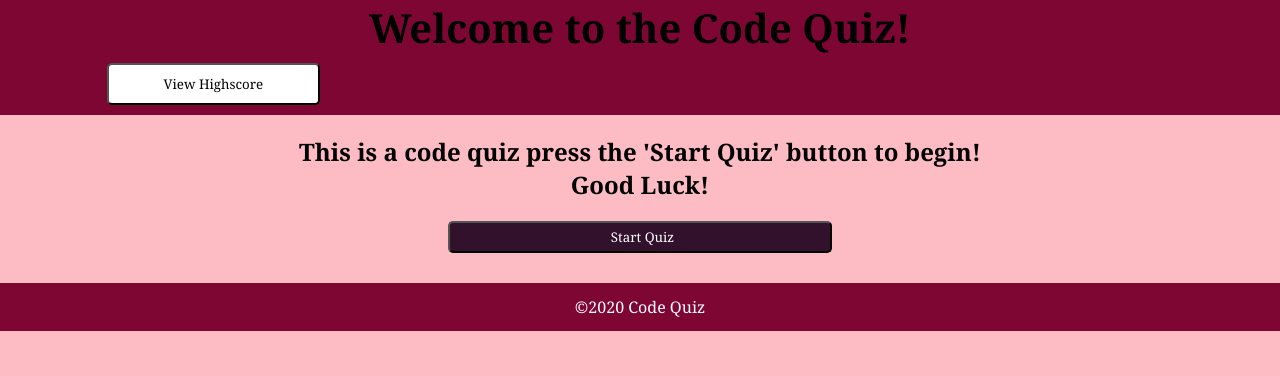
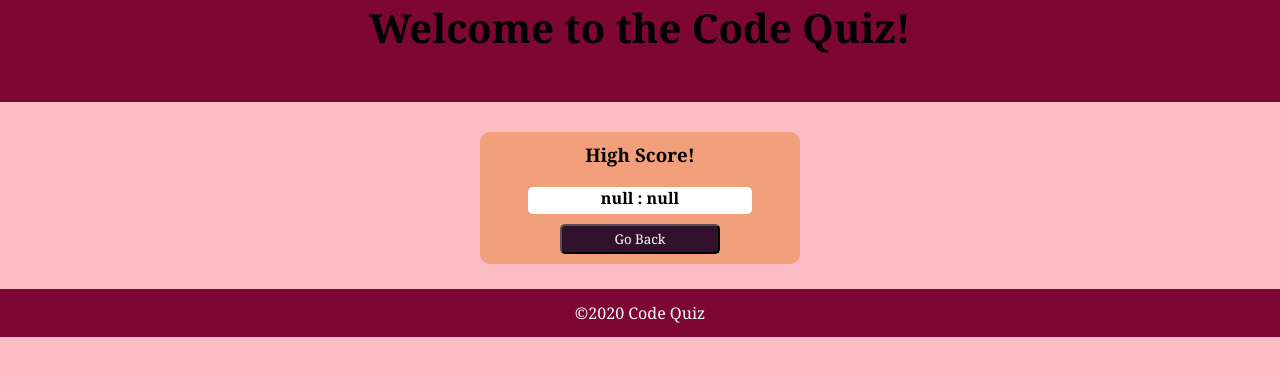
Before and after one commit to njderenne/Code-Quiz, a plain HTML site: page index.html in a window 1280 px wide. Both pictures are taken after a click on the element "View Highscore". Drawn offline with Linux system fonts and the light colour scheme.

Commit message:
added highscore page and implemented it into the quiz

```diff
--- a/assets/css/style.css
+++ b/assets/css/style.css
@@ -192,6 +192,41 @@ header {
     text-align: center;
 }
 
+.score {
+    background-color: #F2A07B;
+    width: 25%;
+    margin: 5px auto 25px auto;
+    border-radius: 10px;
+    text-align: center;
+
+}
+
+.high-score-title {
+    text-align: center;
+    padding-bottom: 20px;
+    padding-top: 10px;
+}
+
+.high-score-list {
+    padding-bottom: 5px;
+    font-weight: 700;
+    background-color: #fff;
+    width: 70%;
+    margin: auto;
+    border-radius: 5px;
+}
+
+.go-back-btn {
+    width: 50%;
+    background-color: #31112C;
+    border-radius: 5px;
+    color: #fff;
+    padding: 4px;
+    text-align: start;
+    margin: 10px auto 10px auto;
+    text-align: center;
+}
+
 footer {
     background-color: #7D0633;
     color: #fff;
--- a/assets/js/script.js
+++ b/assets/js/script.js
@@ -6,6 +6,8 @@ var countDownEl = document.querySelector(".timer");
 var startTextEl = document.querySelector(".start-text");
 var startBtn = document.querySelector(".start-btn");
 var highscoreEl = document.querySelector(".highscore");
+var highScorePageEl = document.querySelector(".score");
+var highScoreDisplayEl = document.querySelector(".high-score-list");
 var questionCountEl = document.querySelector(".question-count");
 var timerEl = document.querySelector(".timer");
 var endTextEl = document.querySelector(".end-text");
@@ -97,20 +99,17 @@ var questionArray = [
 ];
 
 var startGame = function() {
+    highscoreEl.classList.remove("hidden");
+    startTextEl.classList.remove("hidden");
+    highScorePageEl.classList.add("hidden");
     textAreaEl.classList.add("hidden");
     //highscoreEl.classList.add("hidden");
     questionCountEl.classList.add("hidden");
     timerEl.classList.add("hidden");
     endTextEl.classList.add("hidden");
+    highScoreDisplayEl.classList.add("hidden");
 
-
-    //startTextEl.textContent = "This is the start of the quiz";
-    //startTextEl.classList.add("hidden");
     startBtn.addEventListener("click", setUpQuiz);
-    //setUpQuiz();
-    //set initial screen
-    //call showQuestion function on click event
-    //startButton.addEventListener("click", setUpQuiz);
 };
 
 var startTimer = function() {
@@ -133,7 +132,6 @@ var setUpQuiz = function() {
     console.log("this sets up the page");
     showQuestion();
 };
-
 
 var showQuestion = function() {
     //display updated text
@@ -190,30 +188,44 @@ var endQuiz = function() {
     highscoreEl.classList.remove("hidden");
     document.querySelector(".final-score").textContent = `You got a score of ${score}!`;
 
-    //show score for the quiz
-    //open form to enter name with score
-    //add to highscore list if it beats current highscore
     submitButtonEl.addEventListener("click", saveScore);
 };
 
 var saveScore = function() {
-    endScore = localStorage.setItem("endScore", JSON.stringify(score));
-    console.log("Score saved");
-    quizSummary();
-};
-
-var quizSummary = function() {
-    console.log("Summary Page Loads");
+    initialInput = document.getElementById("input-initials").value;
+    if (JSON.parse(localStorage.getItem("endScore", score)) >= score) {
+        console.log("not the new highscore maybe next time");
+        return;
+    } else {
+        initial = localStorage.setItem("initial", JSON.stringify(initialInput));
+        endScore = localStorage.setItem("endScore", JSON.stringify(score));
+        console.log("Score saved");
+    }
+    console.log(initialInput);
 };
 
 var loadHighScore = function() {
     highScore = localStorage.getItem("endScore", score);
     highScore = JSON.parse(highScore);
     console.log(highScore);
+
+    highScoreInitial = localStorage.getItem("initial", score);
+    highScoreInitial = JSON.parse(highScoreInitial);
+
+    highScoreDisplayEl.textContent = `${highScoreInitial} : ${highScore}`;
+
+    highScorePage();
 };
+
+var highScorePage = function() {
+    highscoreEl.classList.add("hidden");
+    startTextEl.classList.add("hidden");
+    highScorePageEl.classList.remove("hidden");
+    highScoreDisplayEl.classList.remove("hidden");
+    document.querySelector(".go-back-btn").addEventListener("click", startGame);
+}
 
 
 //this actually runs the quiz
 startGame();
-console.log("end of the function");
 highscoreEl.addEventListener("click", loadHighScore);
--- a/index.html
+++ b/index.html
@@ -35,11 +35,21 @@
             <p class="final-score"></p>
             <form class="score-form">
                 <label for="fname">Initials: </label>
-                <input class="input-initials" type="text" name="name" placeholder="Enter Your Initials">
+                <input id="input-initials" type="text" name="name" placeholder="Enter Your Initials">
                 <button class="submit-btn" type="submit" value="Submit">Submit</button>
             </form>
         </div>
     </section>
+
+    <section class="high-score">
+        <div class="score">
+            <h3 class="high-score-title">High Score!</h3>
+            <p class="high-score-list"></p>
+            <button class="go-back-btn">Go Back</button>
+
+        </div>
+    </section>
+
     <section class="quiz-box">
         <div class="text-area">
             <div class="question">
```
